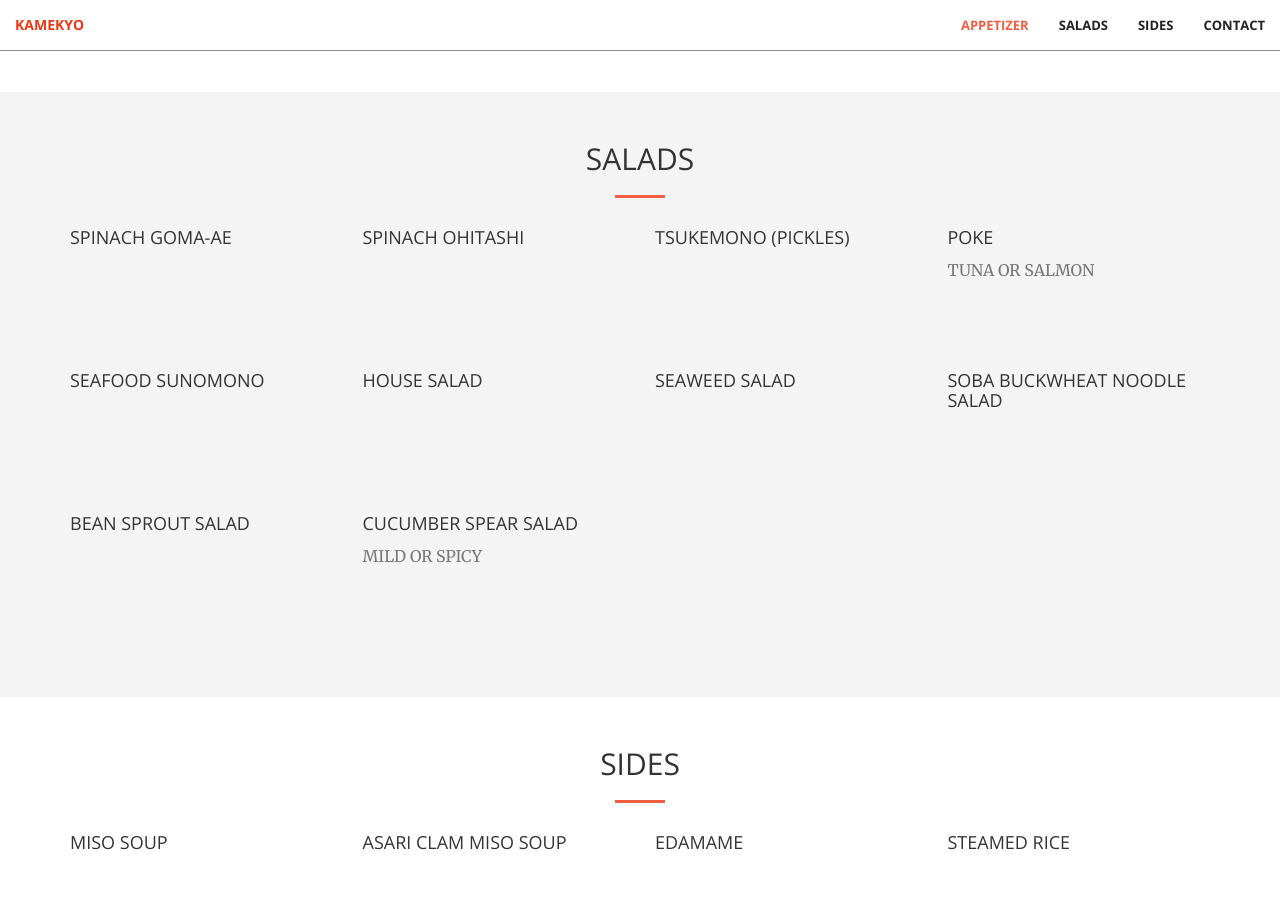
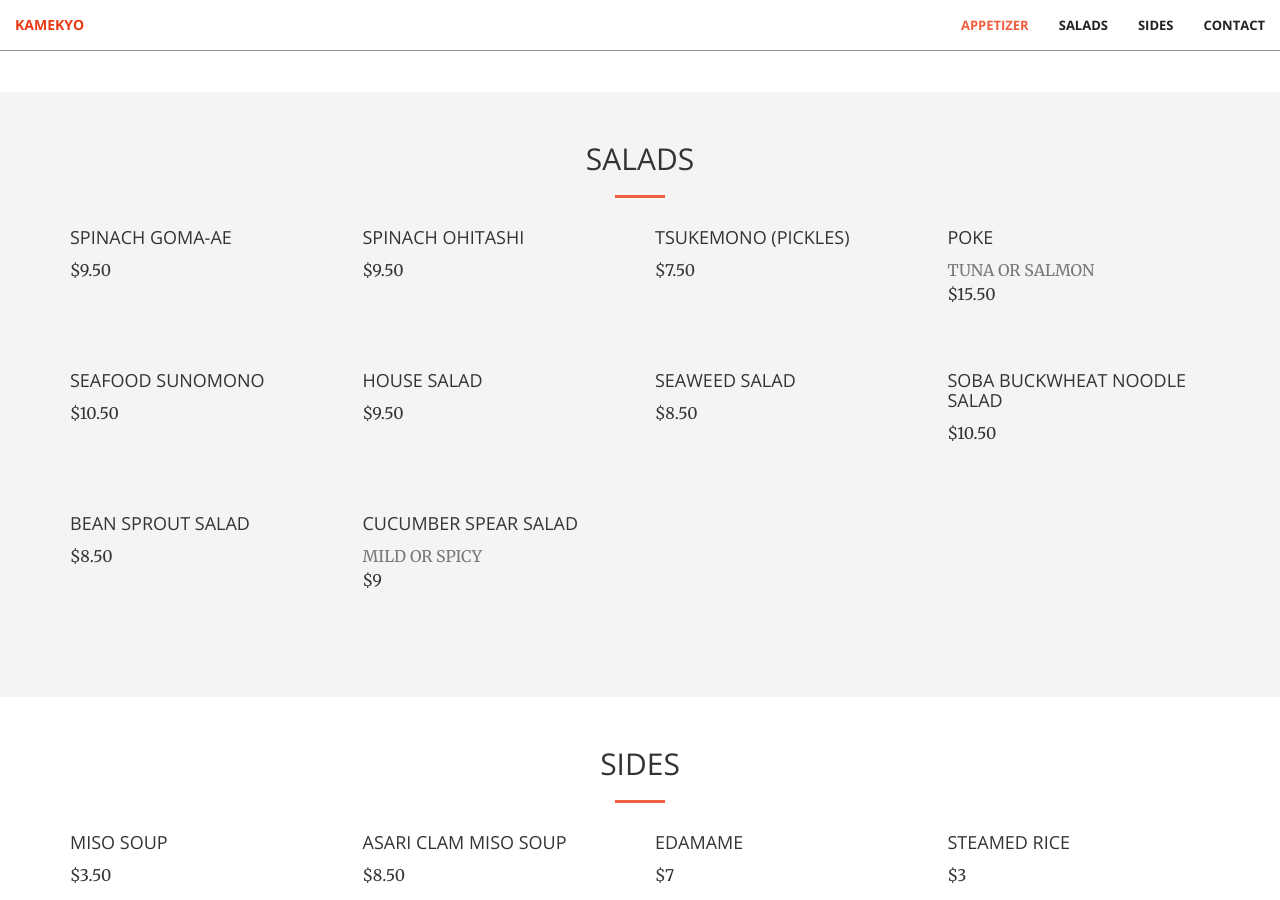
Before and after one commit to CyrusLiang/kamekyo, a Jekyll site: the page built from index.html, in a window 1280 px wide and 900 px high, scrolled down 1556 px. Built offline with Jekyll 4.4.1, drawn with Linux system fonts in a browser that asks for light colours.

Commit message:
Update salads.html and sides.html

```diff
--- a/_includes/salads.html
+++ b/_includes/salads.html
@@ -34,8 +34,6 @@
                     <p id="poke"></p>
                 </div>
             </div>
-        </div>
-        <div class="row">
             <div class="col-lg-3 col-sm-6">
                 <div class="food-box">
                     <h4>Seafood Sunomono</h4>
@@ -60,8 +58,6 @@
                     <p id="sobas"></p>
                 </div>
             </div>
-        </div>
-        <div class="row">
             <div class="col-lg-3 col-sm-6">
                 <div class="food-box">
                     <h4>Bean Sprout Salad</h4>
--- a/_includes/sides.html
+++ b/_includes/sides.html
@@ -33,8 +33,6 @@
                     <p id="rice"></p>
                 </div>
             </div>
-        </div>
-        <div class="row">
             <div class="col-lg-3 col-sm-6">
                 <div class="food-box">
                     <h4>Sushi Rice</h4>
--- a/js/menuprice.js
+++ b/js/menuprice.js
@@ -22,5 +22,21 @@ $(document).ready(function(){
     document.getElementById("htofu").innerHTML = "$9";
 
     // Salads
+    document.getElementById("gomaae").innerHTML = "$9.50";
+    document.getElementById("ohitashi").innerHTML = "$9.50";
+    document.getElementById("tsukemono").innerHTML = "$7.50";
+    document.getElementById("poke").innerHTML = "$15.50";
+    document.getElementById("sunomono").innerHTML = "$10.50";
+    document.getElementById("houses").innerHTML = "$9.50";
+    document.getElementById("seaweed").innerHTML = "$8.50";
+    document.getElementById("sobas").innerHTML = "$10.50";
+    document.getElementById("bean").innerHTML = "$8.50";
+    document.getElementById("cucumber").innerHTML = "$9";
 
+    // Sides
+    document.getElementById("miso").innerHTML = "$3.50";
+    document.getElementById("asari").innerHTML = "$8.50";
+    document.getElementById("eda").innerHTML = "$7";
+    document.getElementById("rice").innerHTML = "$3";
+    document.getElementById("srice").innerHTML = "$3.50";
 })
```
